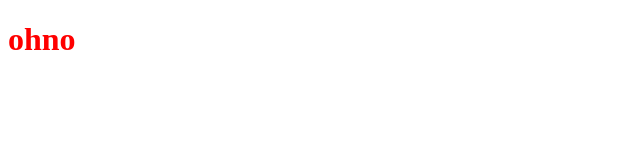
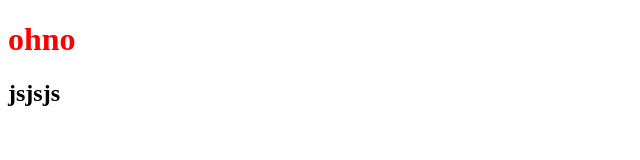
Before and after one commit to eliechammai/chammai, a plain HTML site: page index.html in a window 1280 px wide. Shown: the whole page, without its empty margins (0-640 px from the left). Drawn offline with Linux system fonts and the light colour scheme.

Commit message:
update the file

```diff
--- a/index.html
+++ b/index.html
@@ -9,5 +9,6 @@
 </head>
 <body>
     <h1>ohno</h1>
+    <h2> jsjsjs</h2>
 </body>
 </html>
```
